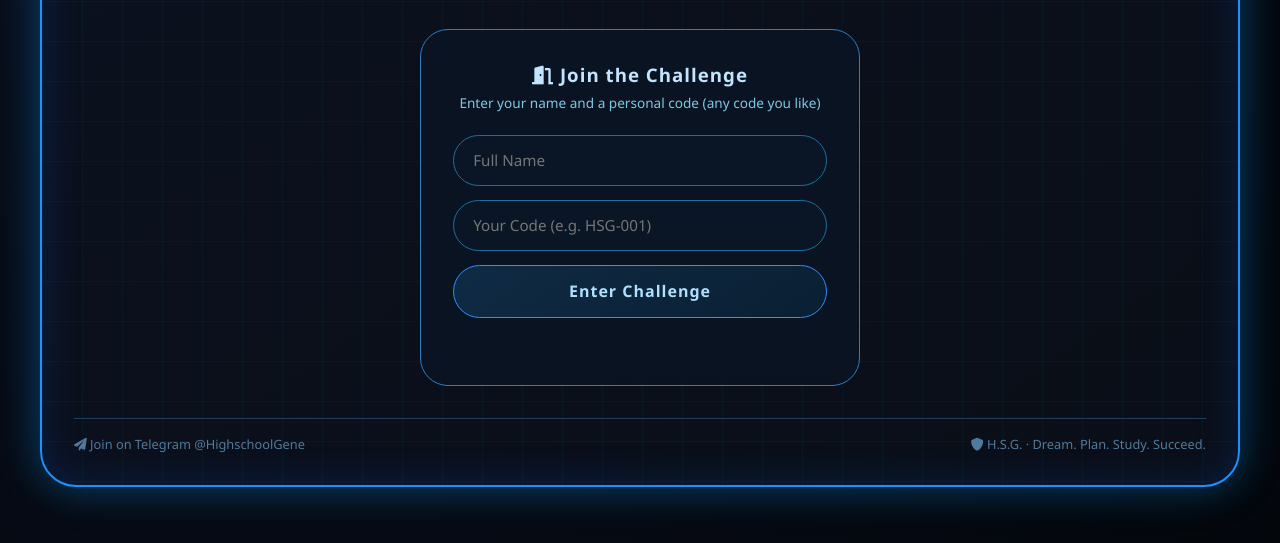
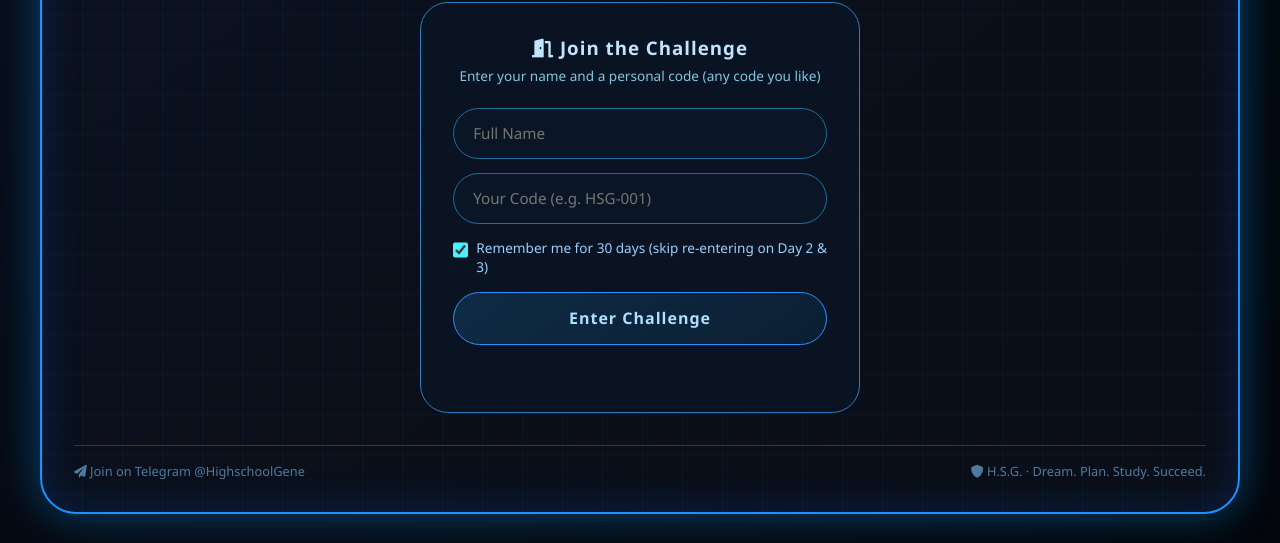
Before and after one commit to birukgugssa888-boop/hsg-challenge, a website: page public/index.html in a window 1280 px wide. Shown: the part 257-800 px from the top of the page. Drawn offline with Linux system fonts and the light colour scheme; no server answers.

Commit message:
Add 'Remember me' checkbox to join screen
Added a 'Remember me' checkbox to the join screen for user convenience.

```diff
--- a/public/index.html
+++ b/public/index.html
@@ -79,6 +79,26 @@ body { background: radial-gradient(circle at 20% 20%, #0a0f1e, #03060b); display
 .footer { margin-top: 1.8rem; display: flex; justify-content: space-between; color: #4f7a9e; font-size: 0.8rem; border-top: 1px solid #1e3f5e; padding-top: 1rem; position: relative; z-index: 3; }
 .status-message { color: #ffb347; padding: 1.5rem; text-align: center; font-size: 0.95rem; line-height: 1.6; }
 @media (max-width: 900px) { .exam-layout { grid-template-columns: 1fr; } .days-tracker { grid-template-columns: 1fr; } .main-title h2 { font-size: 2rem; } }
+  .status-message { color: #ffb347; padding: 1.5rem; text-align: center; font-size: 0.95rem; line-height: 1.6; }
+@media (max-width: 900px) { .exam-layout { grid-template-columns: 1fr; } .days-tracker { grid-template-columns: 1fr; } .main-title h2 { font-size: 2rem; } }
+
+/* 👇 NEW — Remember me checkbox */
+.remember-label {
+  display: flex;
+  align-items: center;
+  gap: 8px;
+  color: #9ad0ff;
+  font-size: 0.85rem;
+  margin-bottom: 1rem;
+  cursor: pointer;
+  user-select: none;
+}
+.remember-label input[type="checkbox"] {
+  width: 16px;
+  height: 16px;
+  accent-color: #4df0ff;
+  cursor: pointer;
+}
 </style>
 </head>
 <body>
@@ -108,6 +128,12 @@ body { background: radial-gradient(circle at 20% 20%, #0a0f1e, #03060b); display
     <div class="subtitle">Enter your name and a personal code (any code you like)</div>
     <input type="text" id="joinName" placeholder="Full Name" autocomplete="name">
     <input type="text" id="joinCode" placeholder="Your Code (e.g. HSG-001)" autocomplete="off">
+
+    <label class="remember-label">
+      <input type="checkbox" id="rememberMe" checked>
+      <span>Remember me for 30 days (skip re-entering on Day 2 & 3)</span>
+    </label>
+
     <button id="joinBtn" onclick="doJoin()">Enter Challenge</button>
     <div class="auth-msg" id="joinMsg"></div>
   </div>
```
Lines whose indentation alone changed are shown as unchanged.
